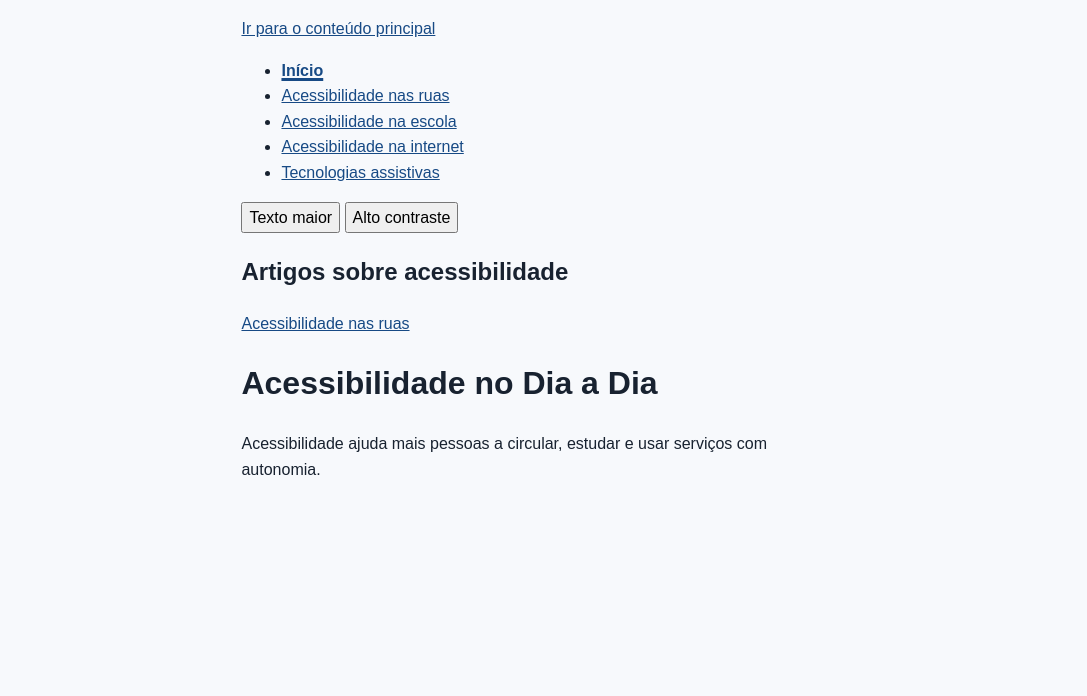
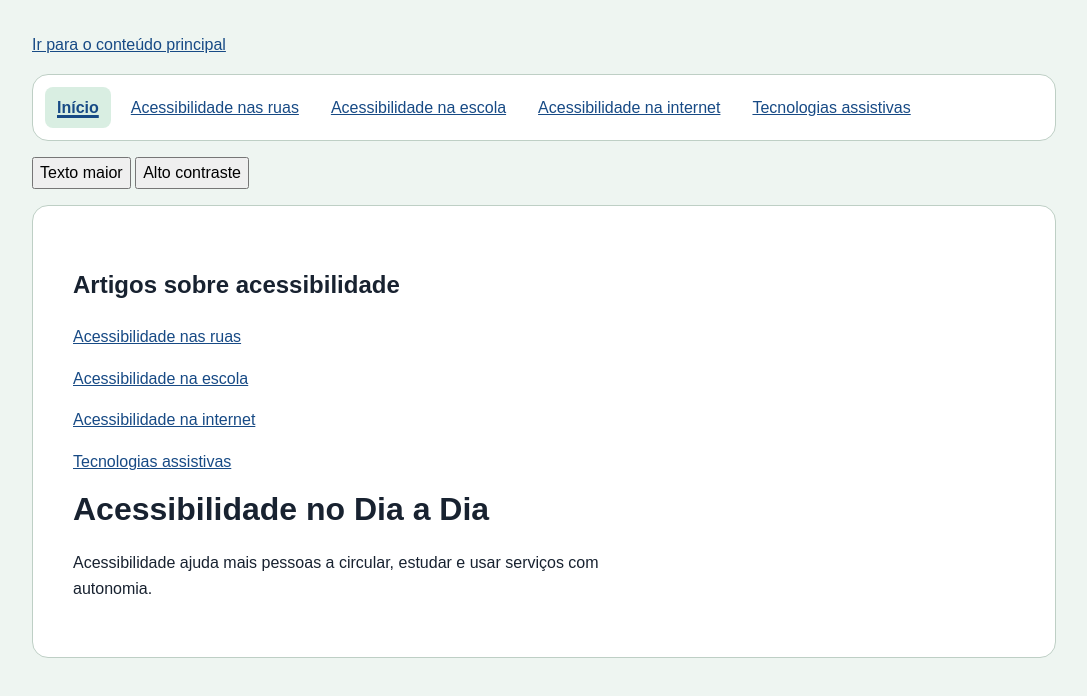
Before and after one commit to eviemonique/Acessibilidade_A_Luz_do_Dia, a plain HTML site: page acessibilidade_a_luzdodia/index.html in a window 1280 px wide. Shown: the whole page, without its empty margins (96-1183 px from the left). Drawn offline with Linux system fonts and the light colour scheme.

Commit message:
atualizações

```diff
--- a/acessibilidade_a_luzdodia/estilo.css
+++ b/acessibilidade_a_luzdodia/estilo.css
@@ -59,3 +59,70 @@ nav a[aria-current="page"] {
   font-weight: bold;
   text-decoration-thickness: 0.18em;
 }
+
+/* Cores do menu e da área de leitura */
+html {
+  --fundo-pagina: #eef5f1;
+  --fundo-painel: #fff;
+  --borda-painel: #becfc5;
+  --fundo-pagina-atual: #d9eee2;
+}
+
+html.alto-contraste {
+  --fundo-pagina: #242832;
+  --fundo-painel: #303746;
+  --borda-painel: #aeb8c8;
+  --fundo-pagina-atual: #3b4658;
+}
+
+/* Largura e fundo da página */
+body {
+  max-width: 64rem;
+  padding: clamp(1rem, 3vw, 2rem);
+  background-color: var(--fundo-pagina);
+}
+
+/* Menu e conteúdo */
+nav,
+main {
+  background-color: var(--fundo-painel);
+  border: 1px solid var(--borda-painel);
+  border-radius: 1rem;
+  margin-block: 1rem;
+}
+
+nav {
+  padding: 0.75rem;
+}
+
+nav ul {
+  display: flex;
+  flex-wrap: wrap;
+  gap: 0.5rem;
+  list-style: none;
+  margin: 0;
+  padding: 0;
+}
+
+nav a {
+  display: block;
+  padding: 0.5rem 0.75rem;
+  border-radius: 0.5rem;
+}
+
+nav a[aria-current="page"] {
+  background-color: var(--fundo-pagina-atual);
+}
+
+main {
+  padding: clamp(1rem, 4vw, 2.5rem);
+}
+
+main h1 {
+  margin-top: 0;
+  line-height: 1.2;
+}
+
+main p {
+  max-width: 68ch;
+}
--- a/acessibilidade_a_luzdodia/index.html
+++ b/acessibilidade_a_luzdodia/index.html
@@ -35,6 +35,9 @@
     <main id="conteudo" tabindex="-1">
     <h2>Artigos sobre acessibilidade</h2>
 <p><a href="ruas.html">Acessibilidade nas ruas</a></p>
+<p><a href="escola.html">Acessibilidade na escola</a></p>
+<p><a href="internet.html">Acessibilidade na internet</a></p>
+<p><a href="tecnologias.html">Tecnologias assistivas</a></p>
 
   <h1>Acessibilidade no Dia a Dia</h1>
 
```
Also changed, not shown: acessibilidade_a_luzdodia/link_publicacao.txt (added).
